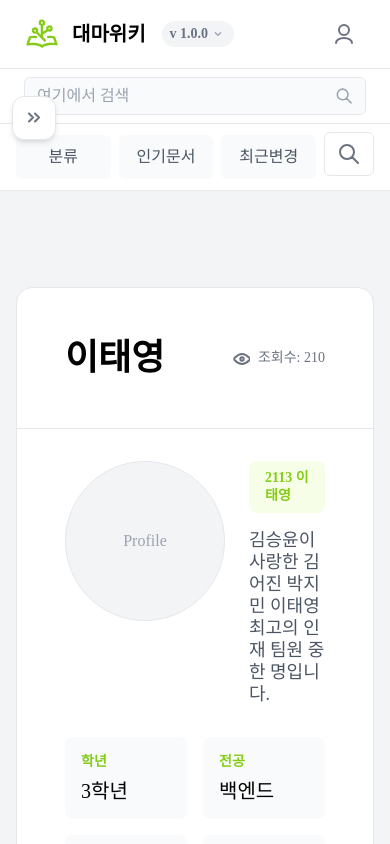
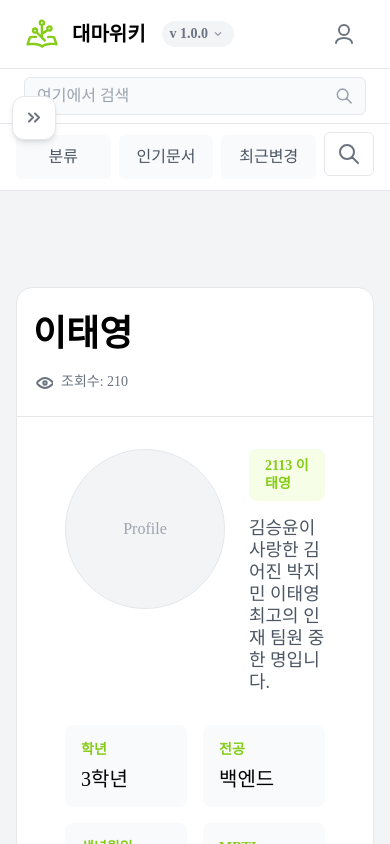
Before and after one commit to Daemawiki/Claudia, a Next.js app: page /document/1 in a window 390 px wide. Shown: the top 844 px of the page. Built offline with nearby package versions, Linux system fonts and the light colour scheme.

Commit message:
fix :: 제목 컴포넌트 반응형/메타 정보 API 정리

```diff
--- a/src/app/(with-header)/document/[id]/Title.tsx
+++ b/src/app/(with-header)/document/[id]/Title.tsx
@@ -4,19 +4,44 @@ interface TitleProps {
   group?: string;
   title?: string;
   views?: number;
+  details?: string;
   noPadding?: boolean;
+  noShow?: boolean;
+  additionalInfo?: string;
+  lastModifiedTime?: string;
 }
 
 export const Title = ({
+  group,
   title = "이태영",
   views = 210,
+  details,
   noPadding,
+  noShow,
+  additionalInfo,
+  lastModifiedTime,
 }: TitleProps) => {
+  const metaText = lastModifiedTime
+    ? `최근 수정 시각 : ${lastModifiedTime}`
+    : additionalInfo ||
+      (group && details ? `${group} · ${details}` : group || details || "");
+
   return (
     <div
-      className={`w-full flex justify-between items-center ${noPadding ? "py-8" : "py-12 px-12"} border-b border-gray200`}
+      className={`w-full flex justify-between items-end gap-4 border-b border-gray200 sm:flex-col sm:items-start ${
+        noPadding
+          ? "py-8 md:py-6 sm:py-5"
+          : "py-12 px-12 md:py-8 md:px-8 sm:py-6 sm:px-4"
+      }`}
     >
-      <h1 className="text-bold36 text-black">{title}</h1>
+      <h1 className="text-bold36 text-black md:text-bold30 sm:text-bold24">
+        {title}
+      </h1>
+      <div className="flex flex-col items-end gap-1 sm:items-start">
+        {metaText && (
+          <span className="text-medium14 text-gray400">{metaText}</span>
+        )}
+        {!noShow && (
           <div className="flex items-center gap-2 text-gray500 text-medium14">
             <svg
               width="20"
@@ -42,6 +67,8 @@ export const Title = ({
             </svg>
             <span>조회수: {views}</span>
           </div>
+        )}
+      </div>
     </div>
   );
 };
```
Lines whose indentation alone changed are shown as unchanged.
